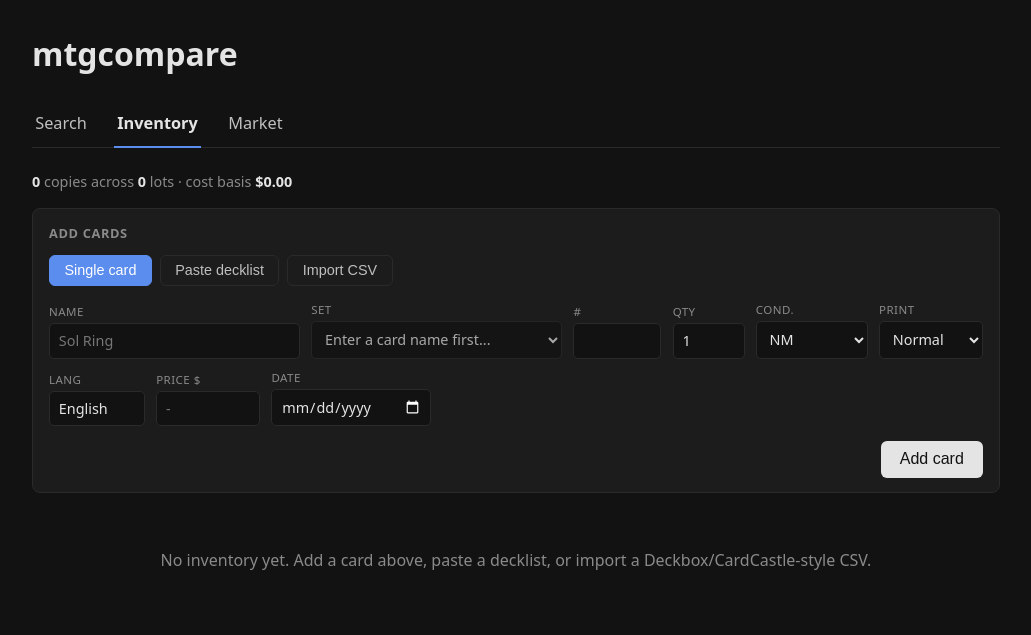
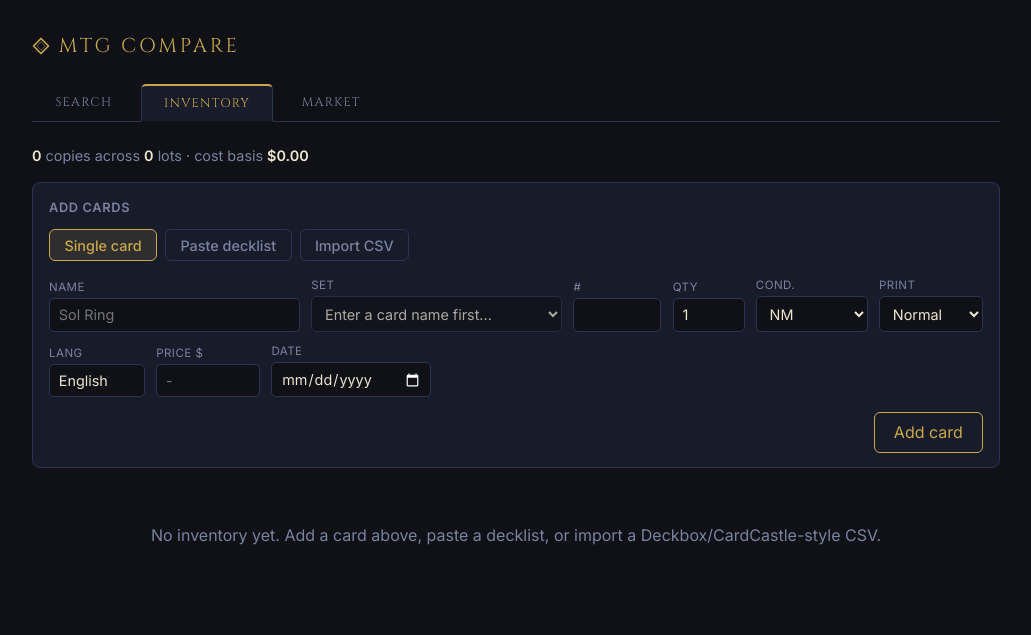
Before and after one commit to pvarasa/mtgcompare, a Flask app: page /inventory in a window 1280 px wide. Shown: the top 635 px of the page, without its empty margins (124-1155 px from the left). Run offline with Flask 3, Linux system fonts and the light colour scheme; data that the repository does not hold is empty; parts of the project's set-up code (start-up, migrations or seed data) failed here and were passed over.

Commit message:
Redesign UI with MTG-inspired visual theme
New color palette (indigo-dark bg, parchment fg, gold accents), Cinzel
for the wordmark and nav tabs, Inter for all body/data text, card-tab
nav design, gold table type-line separator, alternating row shading,
gold-outline buttons, diamond favicon, and per-page color token cleanup.

Co-Authored-By: Claude Sonnet 4.6 <noreply@anthropic.com>

```diff
--- a/mtgcompare/templates/base.html
+++ b/mtgcompare/templates/base.html
@@ -2,23 +2,30 @@
 <html lang="en">
 <head>
   <meta charset="utf-8">
+  <link rel="preconnect" href="https://fonts.googleapis.com">
+  <link rel="preconnect" href="https://fonts.gstatic.com" crossorigin>
+  <link href="https://fonts.googleapis.com/css2?family=Cinzel:wght@400;600&family=Inter:wght@400;500;600&display=swap" rel="stylesheet">
   <link rel="icon" type="image/svg+xml" href="{{ url_for('static', filename='favicon.svg') }}">
-  <title>{% block title %}mtgcompare{% endblock %}</title>
+  <title>{% block title %}MTG Compare{% endblock %}</title>
   <style>
     :root {
-      --fg: #e4e4e4;
-      --muted: #8a8a8a;
-      --border: #2a2a2a;
-      --bg: #121212;
-      --bg-alt: #1c1c1c;
-      --accent: #4a3f14;
-      --error-bg: #3a1414;
+      --fg: #ede5d0;
+      --muted: #7a82a0;
+      --border: #2d3355;
+      --bg: #0f1117;
+      --bg-alt: #181c2a;
+      --gold: #c9a84c;
+      --gold-dim: rgba(201, 168, 76, 0.12);
+      --blue: #5a9fd4;
+      --green: #4db87a;
+      --red: #d45252;
+      --error-bg: #2d1010;
       --error-fg: #f5a5a5;
       color-scheme: dark;
     }
     * { box-sizing: border-box; }
     body {
-      font-family: system-ui, -apple-system, "Segoe UI", sans-serif;
+      font-family: 'Inter', system-ui, -apple-system, "Segoe UI", sans-serif;
       color: var(--fg);
       background: var(--bg);
       max-width: 1000px;
@@ -26,7 +33,23 @@
       padding: 0 1rem;
       line-height: 1.4;
     }
-    h1 { margin: 0 0 1.5rem; font-weight: 600; }
+    h1 {
+      font-family: 'Cinzel', 'Palatino Linotype', Georgia, serif;
+      font-size: 1.25rem;
+      font-weight: 400;
+      letter-spacing: .14em;
+      text-transform: uppercase;
+      color: var(--gold);
+      margin: 0 0 1.5rem;
+      display: flex;
+      align-items: center;
+      gap: .55rem;
+    }
+    h2 {
+      font-family: 'Inter', system-ui, sans-serif;
+      font-weight: 600;
+      letter-spacing: .01em;
+    }
     form { display: flex; gap: .5rem; margin-bottom: 1.5rem; }
     input[type=text] {
       flex: 1;
@@ -37,22 +60,24 @@
       background: var(--bg-alt);
       color: var(--fg);
     }
-    input[type=text]:focus { outline: 2px solid #5b8def; border-color: transparent; }
+    input[type=text]:focus { outline: 2px solid var(--gold); border-color: transparent; }
     button {
       padding: .6rem 1.2rem;
       font-size: 1rem;
-      border: 0;
+      border: 1px solid var(--gold);
       border-radius: 6px;
-      background: #e4e4e4;
-      color: #121212;
+      background: transparent;
+      color: var(--gold);
       cursor: pointer;
+      font-family: inherit;
+      transition: background .15s, color .15s;
     }
-    button:hover { background: #fff; }
+    button:hover { background: var(--gold); color: #0f1117; }
     button:disabled {
-      background: #5a5a5a;
-      color: #bcbcbc;
+      border-color: #353535;
+      color: #484848;
       cursor: not-allowed;
-      opacity: .7;
+      background: transparent;
     }
     .meta { color: var(--muted); font-size: .9rem; margin: 0 0 1rem; }
     .error {
@@ -63,8 +88,9 @@
       margin-bottom: 1rem;
     }
     .flash {
-      background: #14331a;
-      color: #b4e8c4;
+      background: rgba(77, 184, 122, 0.1);
+      color: var(--green);
+      border: 1px solid rgba(77, 184, 122, 0.25);
       padding: .6rem 1rem;
       border-radius: 6px;
       margin-bottom: 1rem;
@@ -80,16 +106,19 @@
       text-align: left;
     }
     th {
-      background: var(--bg-alt);
+      background: var(--bg);
+      font-family: 'Inter', system-ui, sans-serif;
       font-weight: 600;
-      font-size: .85rem;
+      font-size: .72rem;
       text-transform: uppercase;
-      letter-spacing: .03em;
+      letter-spacing: .05em;
       color: var(--muted);
+      border-bottom: 2px solid var(--gold);
     }
-    tr.cheapest { background: var(--accent); }
+    tbody tr:nth-child(even) { background: rgba(29, 33, 56, 0.45); }
+    tbody tr.cheapest { background: rgba(201, 168, 76, 0.1); }
     .num { text-align: right; font-variant-numeric: tabular-nums; }
-    a { color: #6aa6ff; text-decoration: none; }
+    a { color: var(--blue); text-decoration: none; }
     a:hover { text-decoration: underline; }
     .empty { color: var(--muted); padding: 2rem 0; text-align: center; }
     .flag {
@@ -102,20 +131,34 @@
       padding: .1rem .45rem;
       font-size: .75rem;
       border-radius: 4px;
-      background: #2a2a2a;
-      color: var(--muted);
+      background: rgba(201, 168, 76, 0.15);
+      color: var(--gold);
+      border: 1px solid rgba(201, 168, 76, 0.3);
       margin-left: .4rem;
     }
-    .tabs { display: flex; gap: 1.5rem; margin-bottom: 1.5rem; border-bottom: 1px solid var(--border); font-size: 1.02rem; }
+    .tabs { display: flex; gap: .3rem; margin-bottom: 1.5rem; border-bottom: 1px solid var(--border); }
     .tabs a {
-      padding: .7rem .2rem;
-      color: #c0c0c0;
-      font-weight: 500;
-      border-bottom: 2px solid transparent;
+      padding: .55rem 1.4rem;
+      color: var(--muted);
+      font-family: 'Cinzel', 'Palatino Linotype', Georgia, serif;
+      font-size: .78rem;
+      font-weight: 400;
+      letter-spacing: .1em;
+      text-transform: uppercase;
+      border: 1px solid transparent;
+      border-bottom: none;
+      border-radius: 5px 5px 0 0;
       margin-bottom: -1px;
+      transition: color .15s, background .15s;
     }
-    .tabs a:hover { color: var(--fg); text-decoration: none; }
-    .tabs a.active { color: var(--fg); border-bottom-color: #5b8def; font-weight: 600; }
+    .tabs a:hover { color: var(--gold); text-decoration: none; }
+    .tabs a.active {
+      color: var(--gold);
+      background: var(--bg-alt);
+      border: 1px solid var(--border);
+      border-top: 2px solid var(--gold);
+      border-bottom: 1px solid var(--bg);
+    }
     .card-icon {
       background: transparent;
       border: 0;
@@ -126,13 +169,14 @@
       vertical-align: -3px;
       border-radius: 4px;
       line-height: 0;
+      transition: none;
     }
     .card-icon:hover { color: var(--fg); background: var(--bg-alt); }
     .card-icon svg { display: block; }
     .card-modal {
       position: fixed;
       inset: 0;
-      background: rgba(0, 0, 0, .75);
+      background: rgba(0, 0, 0, .8);
       display: none;
       z-index: 1000;
       align-items: center;
@@ -145,7 +189,8 @@
       max-width: 90vw;
       max-height: 90vh;
       border-radius: 12px;
-      box-shadow: 0 12px 32px rgba(0, 0, 0, .6);
+      border: 1px solid var(--gold);
+      box-shadow: 0 0 40px rgba(201, 168, 76, 0.15), 0 12px 32px rgba(0, 0, 0, .7);
     }
     .card-modal-msg {
       color: var(--muted);
@@ -166,12 +211,18 @@
       border: 0;
       cursor: pointer;
     }
-    .card-modal-close:hover { color: #fff; background: transparent; }
+    .card-modal-close:hover { color: var(--gold); background: transparent; }
     {% block extra_css %}{% endblock %}
   </style>
 </head>
 <body>
-  <h1>mtgcompare</h1>
+  <h1>
+    <svg width="18" height="18" viewBox="0 0 24 24" aria-hidden="true" style="flex-shrink:0">
+      <path d="M12 2 L22 12 L12 22 L2 12 Z" fill="none" stroke="currentColor" stroke-width="2.2" stroke-linejoin="round"/>
+      <path d="M12 6.5 L17.5 12 L12 17.5 L6.5 12 Z" fill="none" stroke="currentColor" stroke-width="1.2" stroke-linejoin="round" opacity="0.55"/>
+    </svg>
+    MTG Compare
+  </h1>
   {% include "_nav.html" %}
 
   {% with messages = get_flashed_messages() %}
--- a/mtgcompare/templates/inventory.html
+++ b/mtgcompare/templates/inventory.html
@@ -62,7 +62,9 @@
       font-weight: 500;
     }
     .add-mode button:hover { color: var(--fg); background: var(--bg); }
-    .add-mode button.active { background: #5b8def; color: #fff; border-color: #5b8def; }
+    .add-mode button { border-color: var(--border); color: var(--muted); }
+    .add-mode button:hover { border-color: var(--gold); color: var(--gold); background: transparent; }
+    .add-mode button.active { border-color: var(--gold); color: var(--gold); background: var(--gold-dim); }
 
     .add-form {
       display: flex;
@@ -92,7 +94,7 @@
       box-sizing: border-box;
     }
     .add-form input:focus,
-    .add-form select:focus { outline: 2px solid #5b8def; border-color: transparent; }
+    .add-form select:focus { outline: 2px solid var(--gold); border-color: transparent; }
     .add-form label.grow { flex: 1 1 14rem; }
     .add-form label.grow > input,
     .add-form label.grow > select { width: 100%; }
@@ -139,7 +141,7 @@
       box-sizing: border-box;
     }
     .preview-table input:focus,
-    .preview-table select:focus { outline: 1px solid #5b8def; border-color: transparent; }
+    .preview-table select:focus { outline: 1px solid var(--gold); border-color: transparent; }
     .preview-table .cell-qty   { width: 3.5rem; }
     .preview-table .cell-set-code { width: 4.5rem; text-transform: uppercase; }
     .preview-table .cell-cond  { width: 5.5rem; }
@@ -150,15 +152,16 @@
     .preview-missing ul { margin: .3rem 0 0 1.2rem; padding: 0; }
 
     #inv-table { contain: layout style; }
+    .col-date { white-space: nowrap; }
 
     .csv-body { display: flex; flex-wrap: wrap; gap: 1rem; align-items: center; }
     .csv-body input[type=file] { color: var(--muted); font-size: .85rem; max-width: 100%; }
     .csv-mode { display: inline-flex; gap: 1rem; }
     .csv-mode label { display: inline-flex; align-items: center; gap: .35rem; color: var(--fg); font-size: .9rem; cursor: pointer; }
-    .csv-mode input[type=radio] { accent-color: #5b8def; }
+    .csv-mode input[type=radio] { accent-color: var(--gold); }
 
     .inv-cb { width: 1.6rem; padding-left: .25rem; padding-right: .1rem; }
-    .inv-cb input[type=checkbox] { cursor: pointer; accent-color: #5b8def; }
+    .inv-cb input[type=checkbox] { cursor: pointer; accent-color: var(--gold); }
     .inv-export-bar {
       display: flex;
       align-items: center;
@@ -289,7 +292,7 @@
           <th>Print</th>
           <th>Lang</th>
           <th class="num">Bought $</th>
-          <th>Date</th>
+          <th class="col-date">Date</th>
         </tr>
       </thead>
       <tbody>
@@ -314,7 +317,7 @@
             <td>{{ r.printing }}</td>
             <td>{{ r.language }}</td>
             <td class="num">{% if r.price_bought is not none %}${{ '%.2f'|format(r.price_bought) }}{% else %}-{% endif %}</td>
-            <td>{{ r.date_bought or "-" }}</td>
+            <td class="col-date">{{ r.date_bought or "-" }}</td>
           </tr>
         {% endfor %}
       </tbody>
```
Also changed, not shown: mtgcompare/templates/decklist.html (+6 -5 lines), mtgcompare/templates/index.html (+5 -3 lines), mtgcompare/templates/market.html (+5 -4 lines), mtgcompare/static/favicon.svg.
